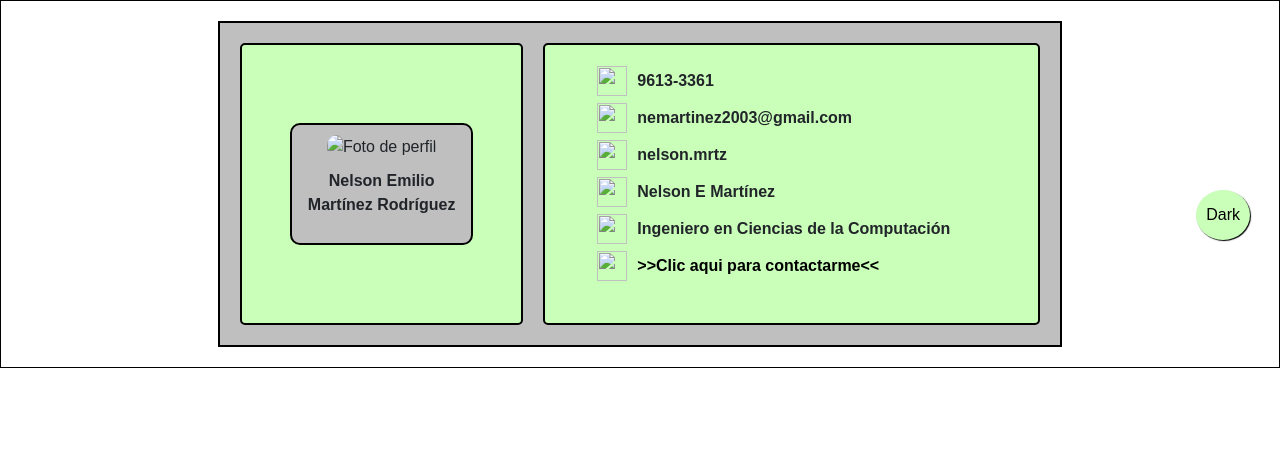
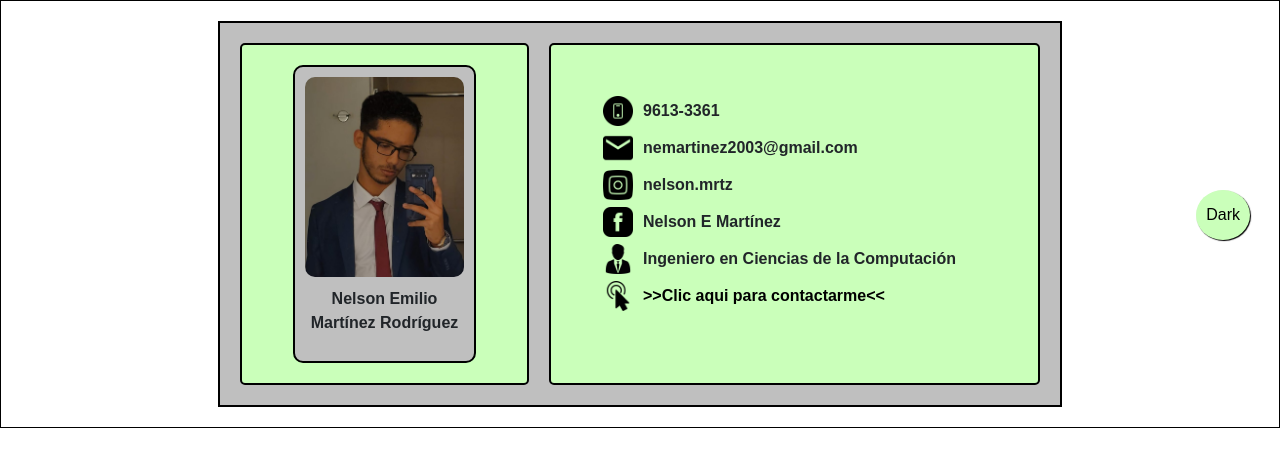
Before and after one commit to Nelson003Martinez/ProyectoNelsonMartinez, a plain HTML site: page index.html in a window 1280 px wide. Drawn offline with nearby package versions, Linux system fonts and the light colour scheme.

Commit message:
imagenes index.html

```diff
--- a/index.html
+++ b/index.html
@@ -14,7 +14,7 @@
                 <div class="Fondoverde perfil">
                     <div class="Fondoperfil">
                         <div class="imagenperfil">
-                            <img src="Imagenes/imagenperfil.jpeg" alt="Foto de perfil">
+                            <img src="imagenperfil.jpeg" alt="Foto de perfil">
                         </div>
                         <div class="Nombre">
                             <p>Nelson Emilio <br> Martínez Rodríguez</p>
@@ -23,12 +23,12 @@
                 </div>
                 <div class="Fondoverde Contacto">
                     <ul>
-                        <li><img src="Imagenes/telefono.png" alt="">9613-3361</li>
-                        <li><img src="Imagenes/gmail.png" alt="">nemartinez2003@gmail.com</li>
-                        <li><img src="Imagenes/ig.png" alt="">nelson.mrtz</li>
-                        <li><img src="Imagenes/fb.png" alt="">Nelson E Martínez</li>
-                        <li><img src="Imagenes/titulo.png" alt="">Ingeniero en Ciencias de la Computación</li>
-                        <li><img src="Imagenes/form.png" alt=""><a href="Formulario.html">>>Clic aqui para contactarme<<</a></li>
+                        <li><img src="telefono.png" alt="">9613-3361</li>
+                        <li><img src="gmail.png" alt="">nemartinez2003@gmail.com</li>
+                        <li><img src="ig.png" alt="">nelson.mrtz</li>
+                        <li><img src="fb.png" alt="">Nelson E Martínez</li>
+                        <li><img src="titulo.png" alt="">Ingeniero en Ciencias de la Computación</li>
+                        <li><img src="form.png" alt=""><a href="Formulario.html">>>Clic aqui para contactarme<<</a></li>
                     </ul>
                 </div>
             </div>
```
